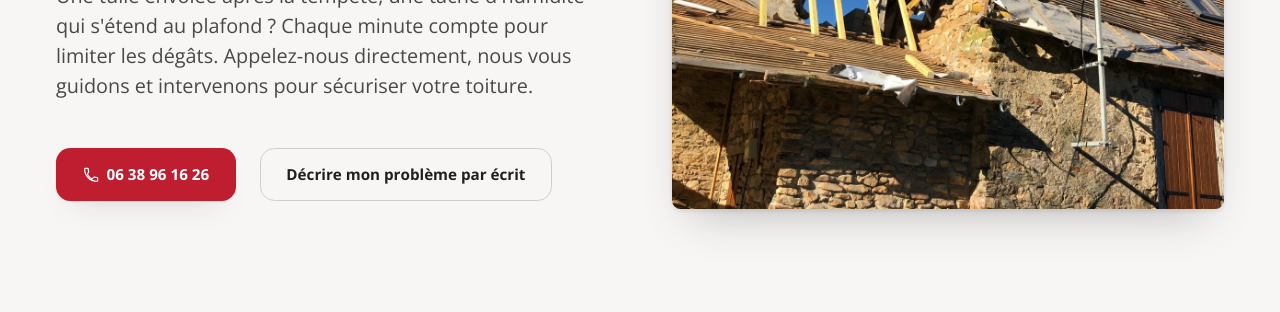
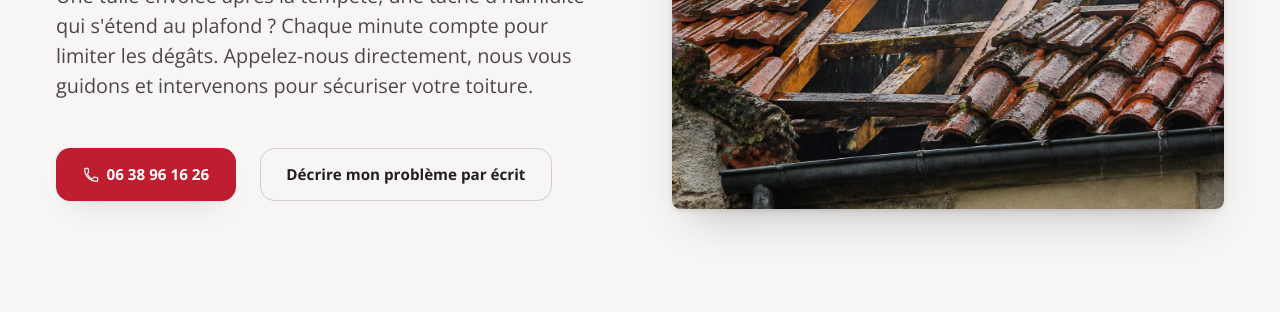
Before and after one commit to nibor90/alpha-batiement, a plain HTML site: page urgence-fuite-toiture.html in a window 1280 px wide. Shown: the part 327-639 px from the top of the page. Drawn offline with Linux system fonts and the light colour scheme.

Commit message:
Mettre une toiture neuve typique de Brive et la photo de fuite d'urgence.
Co-authored-by: Cursor <cursoragent@cursor.com>

```diff
--- a/urgence-fuite-toiture.html
+++ b/urgence-fuite-toiture.html
@@ -110,7 +110,7 @@ height="0" width="0" style="display:none;visibility:hidden"></iframe></noscript>
       </div>
     </div>
     <figure class="detail-hero__media">
-      <img src="assets/gallery/realisation-05.jpg" alt="Toiture ouverte en cours de réparation d'urgence sur une maison en pierre, charpente apparente" />
+      <img src="assets/services/urgence-fuite-toiture.jpg" alt="Fuite de toiture en cours : tuiles canal manquantes, charpente trempée sous la pluie" />
     </figure>
   </section>
 
```
Also changed, not shown: entretien-de-toiture.html (+1 -1 lines), assets/services/entretien-toiture-brive.jpg, assets/services/urgence-fuite-toiture.jpg (added).
